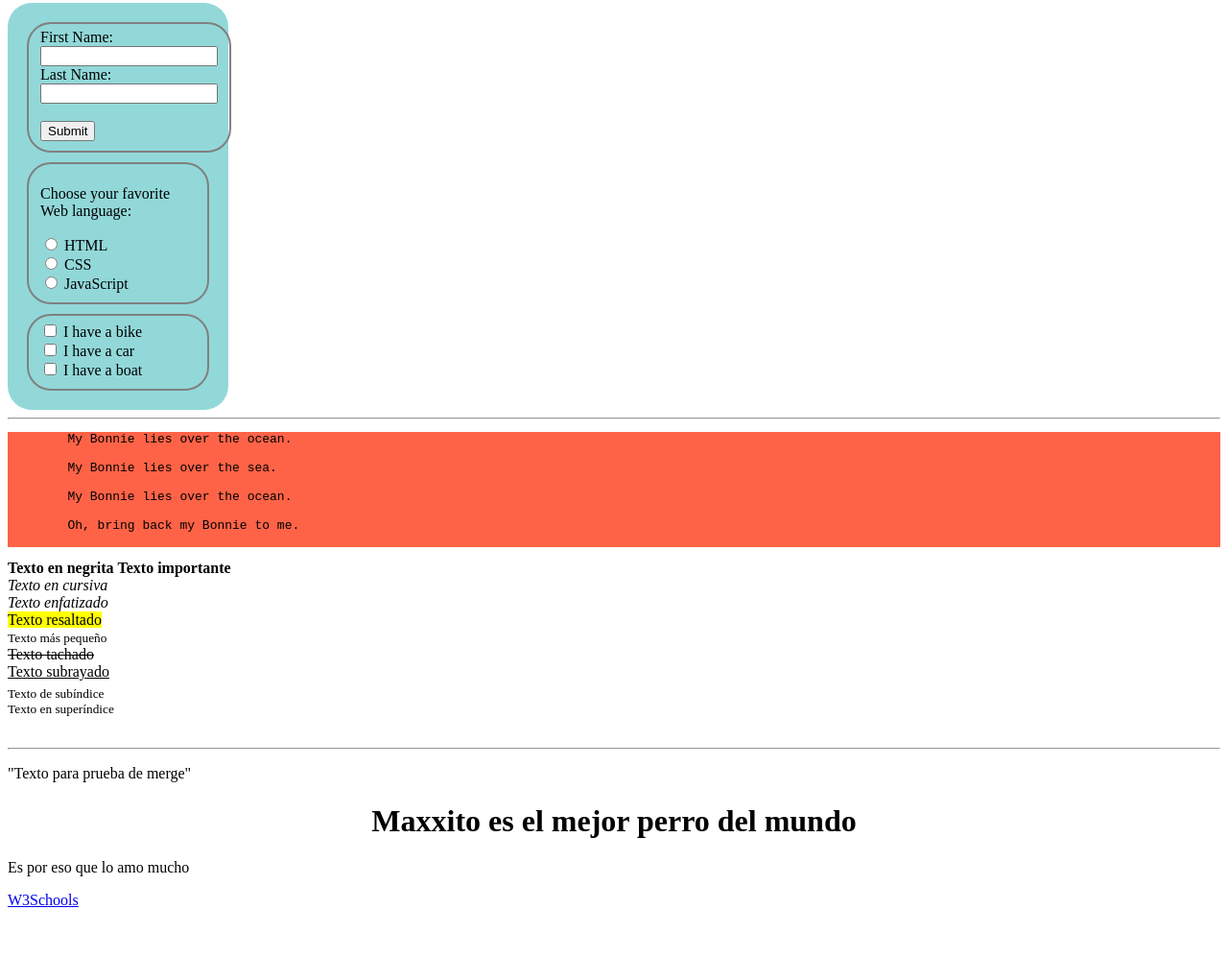
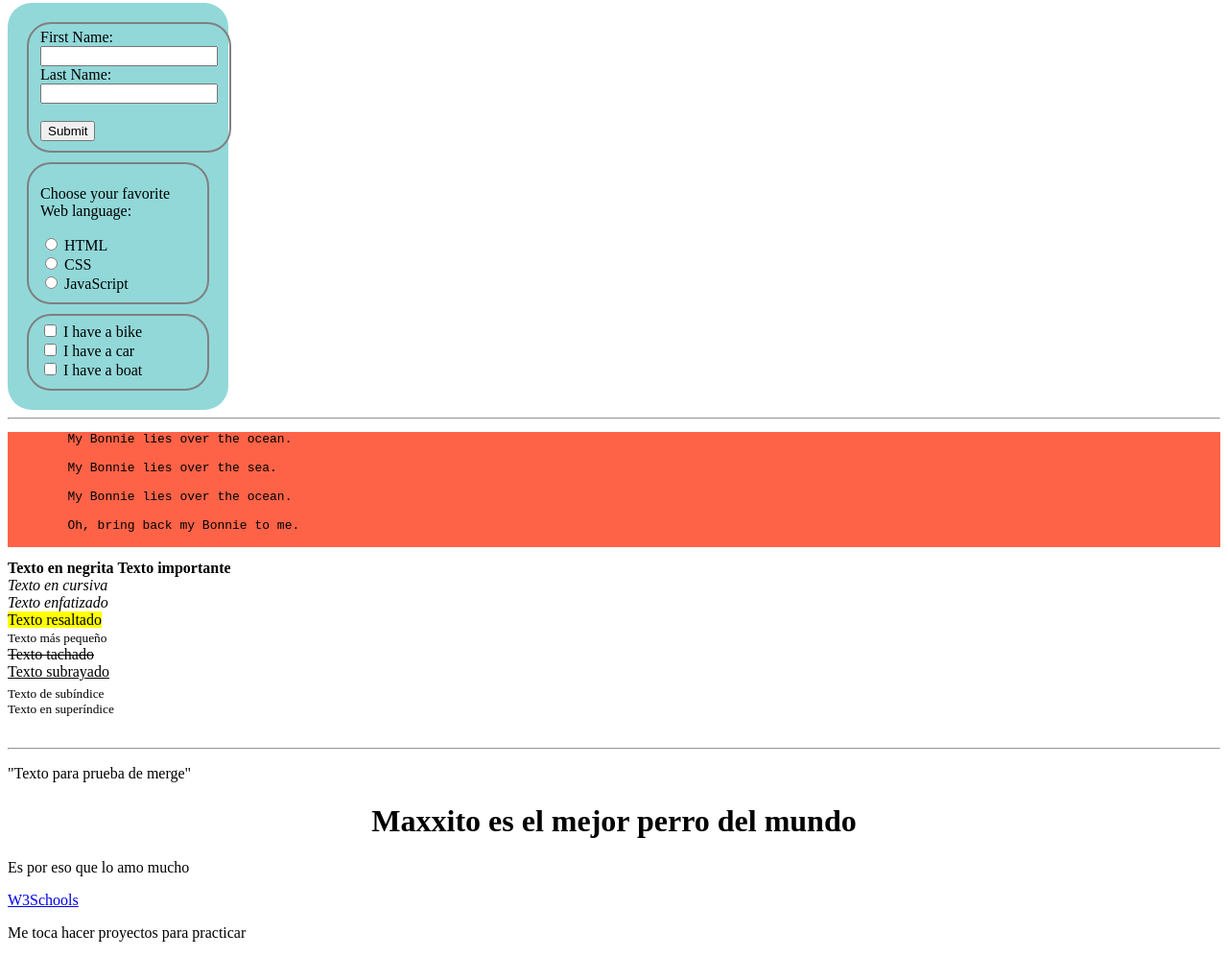
Before and after one commit to SantiMancera98/hello-world, a plain HTML site: page index.html in a window 1280 px wide. Shown: the part 111-1108 px from the top of the page at 96% size. Before the commit the page ends 1066 px from the top, so only its background shows below. Drawn offline with Linux system fonts and the light colour scheme.

Commit message:
Pruebas de Push y Pull

```diff
--- a/index.html
+++ b/index.html
@@ -64,5 +64,6 @@
       <h1>Maxxito es el mejor perro del mundo</h1>
       <p>Es por eso que lo amo mucho</p>
       <a href="https://www.w3schools.com/git/git_staging_environment.asp?remote=github">W3Schools</a>
+      <p>Me toca hacer proyectos para practicar</p>
 </body>
 </html>
```
